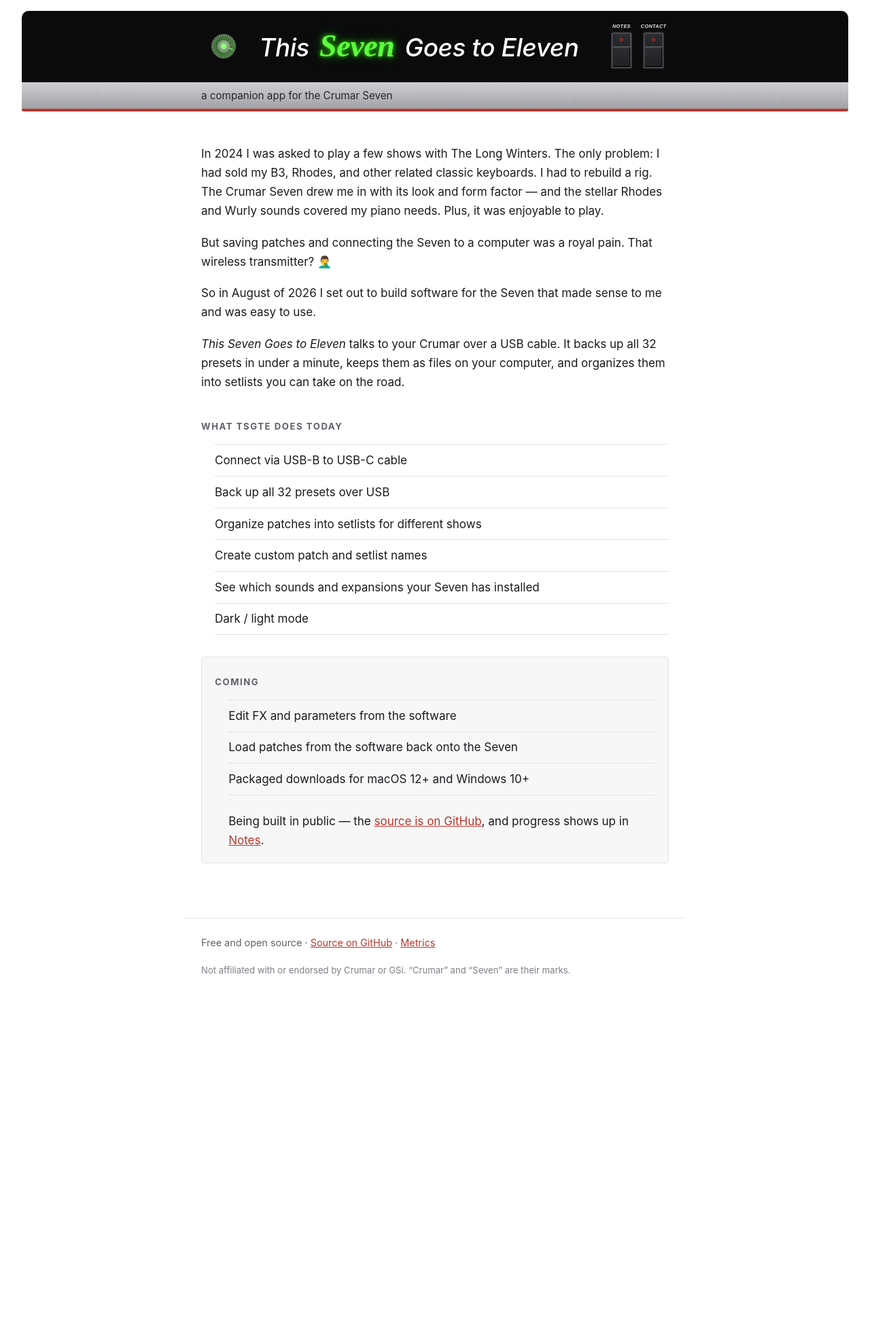
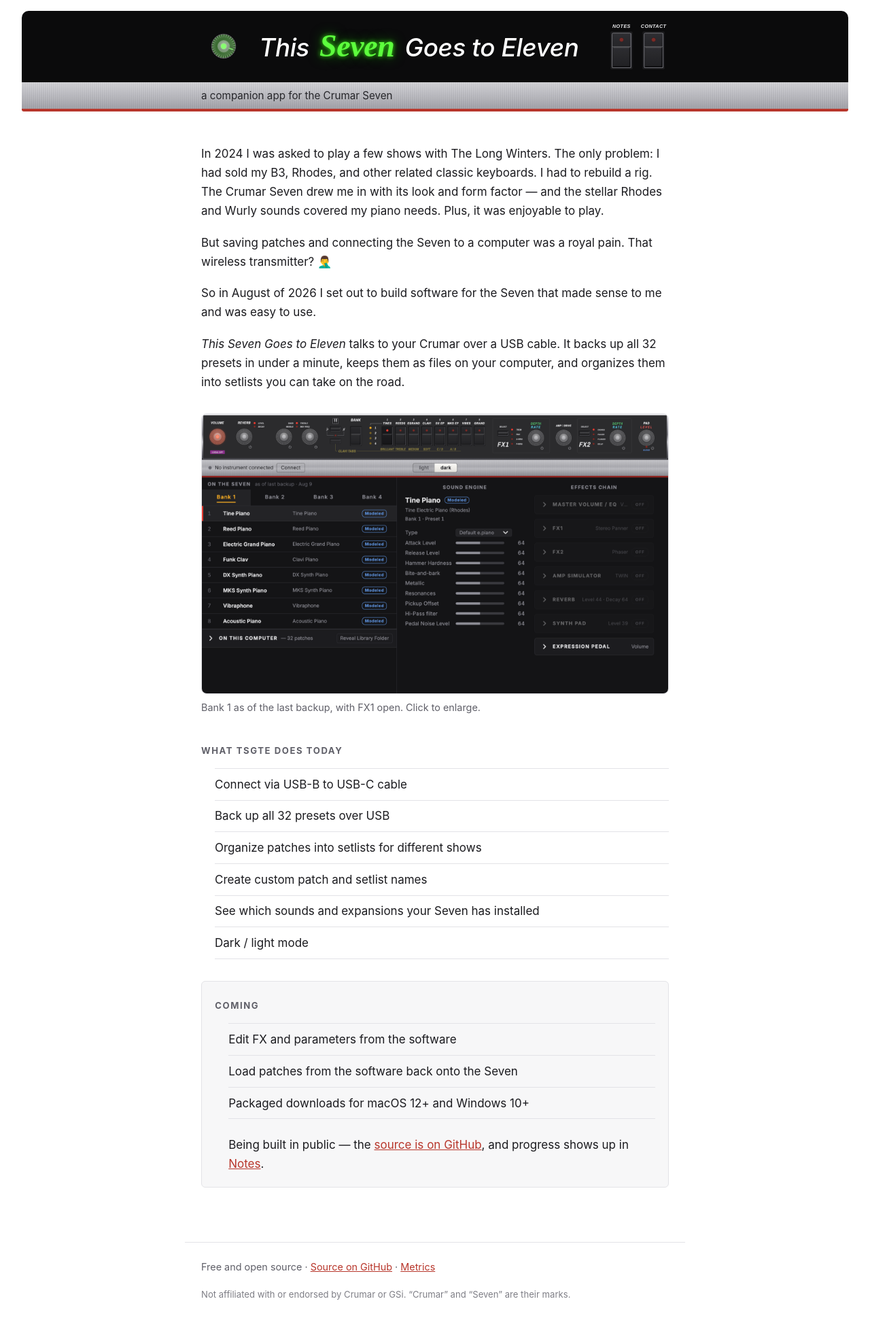
Before and after one commit to danielspils/this-seven-goes-to-eleven, a Jekyll site: the page built from docs/index.md, in a window 1280 px wide. Shown: the whole page at 68% size. Built offline with Jekyll 4.4.1, drawn with Linux system fonts in a browser that asks for light colours; before the commit the page ends 1481 px from its top, so only the background shows below that.

Commit message:
Screenshot on the homepage, click to enlarge
Sits directly above the feature list, the way jx-3p.com does it. Click
opens the full-resolution capture in a native dialog — Escape, backdrop
dismissal and focus handling come from the browser rather than from code
of ours.

The image is captured by the app itself: a dev-only SEVEN_SHOT hook in
main.js uses capturePage, which renders at native retina resolution and
sidesteps the screen-recording permission the OS tools need.

Co-Authored-By: Claude Fable 5 <noreply@anthropic.com>

```diff
--- a/docs/_layouts/default.html
+++ b/docs/_layouts/default.html
@@ -10,6 +10,7 @@
   <link rel="alternate" type="application/atom+xml" title="{{ site.title }}" href="{{ '/feed.xml' | absolute_url }}">
   <link rel="stylesheet" href="{{ '/assets/css/style.css' | relative_url }}?v={{ site.time | date: '%s' }}">
   <script defer src="{{ '/assets/js/knob.js' | relative_url }}?v={{ site.time | date: '%s' }}"></script>
+  <script defer src="{{ '/assets/js/shot.js' | relative_url }}?v={{ site.time | date: '%s' }}"></script>
 </head>
 <body>
   <!-- The header is the instrument: black panel, brushed-aluminium strip,
--- a/docs/assets/css/style.css
+++ b/docs/assets/css/style.css
@@ -162,6 +162,22 @@ main li { margin: .3rem 0; }
 .contact-form button:hover { filter: brightness(1.08); }
 .contact-form .hp { position: absolute; left: -9999px; }
 
+/* Screenshot with click-to-enlarge. The button wrapper keeps it keyboard
+   reachable; the dialog is native, so Escape and backdrop clicks come free. */
+.shot { margin: 2rem 0; }
+.shot-open {
+  display: block; width: 100%; padding: 0; border: 1px solid var(--line);
+  border-radius: 8px; overflow: hidden; background: none; cursor: zoom-in;
+}
+.shot-open img { display: block; width: 100%; height: auto; }
+.shot figcaption { color: var(--muted); font-size: .9rem; margin-top: .5rem; }
+dialog.shot-modal {
+  width: min(96vw, 1600px); padding: 0; border: none; border-radius: 8px;
+  background: none;
+}
+dialog.shot-modal::backdrop { background: rgba(0, 0, 0, .72); }
+dialog.shot-modal img { display: block; width: 100%; height: auto; border-radius: 8px; cursor: zoom-out; }
+
 /* Metrics tiles. */
 .stats { display: grid; grid-template-columns: repeat(auto-fit, minmax(9rem, 1fr)); gap: .8rem; margin: 0 0 1.5rem; }
 .stat {
--- /dev/null
+++ b/docs/assets/js/shot.js
@@ -0,0 +1,21 @@
+// Click the screenshot to open it full size. Uses a native <dialog>, so
+// Escape, focus trapping and the backdrop are the browser's job, not ours.
+(function () {
+  const opener = document.querySelector('.shot-open');
+  if (!opener) return;
+  const src = opener.querySelector('img').src;
+  const alt = opener.querySelector('img').alt;
+
+  const dialog = document.createElement('dialog');
+  dialog.className = 'shot-modal';
+  const img = document.createElement('img');
+  img.src = src;
+  img.alt = alt;
+  dialog.appendChild(img);
+  document.body.appendChild(dialog);
+
+  opener.addEventListener('click', () => dialog.showModal());
+  img.addEventListener('click', () => dialog.close());
+  // A click on the backdrop lands on the dialog element itself.
+  dialog.addEventListener('click', (e) => { if (e.target === dialog) dialog.close(); });
+})();
--- a/docs/index.md
+++ b/docs/index.md
@@ -17,6 +17,14 @@ to me and was easy to use.
 *This Seven Goes to Eleven* talks to your Crumar over a USB cable. It backs up
 all 32 presets in under a minute, keeps them as files on your computer, and
 organizes them into setlists you can take on the road.
+
+<figure class="shot">
+  <button type="button" class="shot-open" aria-label="Enlarge screenshot">
+    <img src="{{ '/assets/img/app.png' | relative_url }}" width="1147" height="687"
+         alt="The app showing Bank 1 on the instrument, a patch's sound engine parameters, and the effects chain.">
+  </button>
+  <figcaption>Bank 1 as of the last backup, with FX1 open. Click to enlarge.</figcaption>
+</figure>
 
 ## What TSGTE does today
 
```
Also changed, not shown: docs/assets/img/app.png (added).
